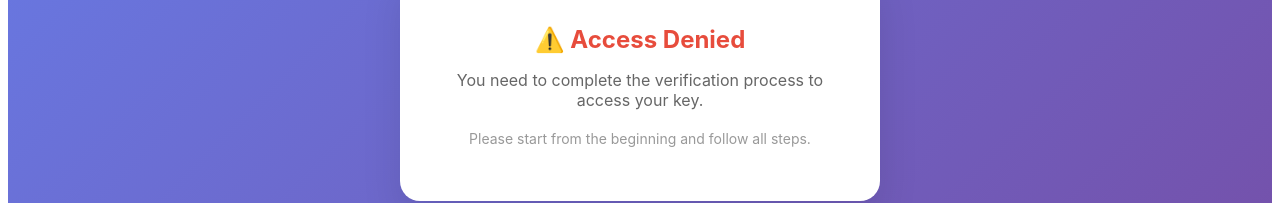
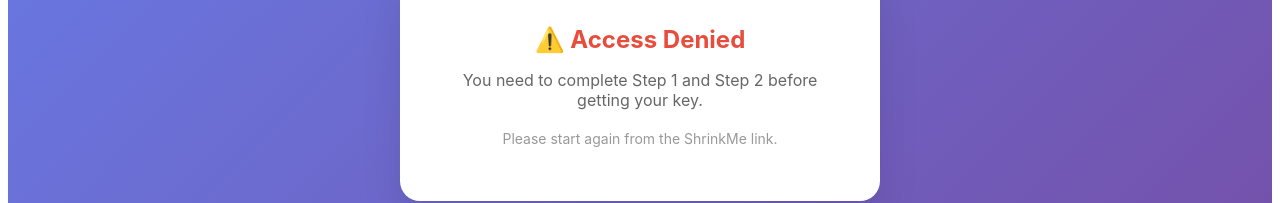
Before and after one commit to ClavnnXscript/key, a Next.js app: page / in a window 1280 px wide. Shown: the part 345-548 px from the top of the page. Built offline with nearby package versions, Linux system fonts and the light colour scheme.

Commit message:
Update index.js

```diff
--- a/pages/index.js
+++ b/pages/index.js
@@ -29,7 +29,6 @@ export default function Home() {
 
     updateTimer()
     const timer = setInterval(updateTimer, 1000)
-
     return () => clearInterval(timer)
   }, [expires])
 
@@ -39,6 +38,7 @@ export default function Home() {
     setTimeout(() => setCopied(false), 2000)
   }
 
+  // Kalau user buka tanpa key
   if (!key) {
     return (
       <div style={{
@@ -61,16 +61,17 @@ export default function Home() {
         }}>
           <h2 style={{ color: '#e74c3c', marginBottom: '16px' }}>⚠️ Access Denied</h2>
           <p style={{ color: '#666', marginBottom: '20px' }}>
-            You need to complete the verification process to access your key.
+            You need to complete Step 1 and Step 2 before getting your key.
           </p>
           <p style={{ color: '#999', fontSize: '14px' }}>
-            Please start from the beginning and follow all steps.
+            Please start again from the ShrinkMe link.
           </p>
         </div>
       </div>
     )
   }
 
+  // Kalau key sudah expired
   if (isExpired) {
     return (
       <div style={{
@@ -108,6 +109,7 @@ export default function Home() {
     )
   }
 
+  // Kalau key valid
   return (
     <div style={{
       minHeight: '100vh',
@@ -229,4 +231,4 @@ export default function Home() {
       </div>
     </div>
   )
-              }
+          }
```
